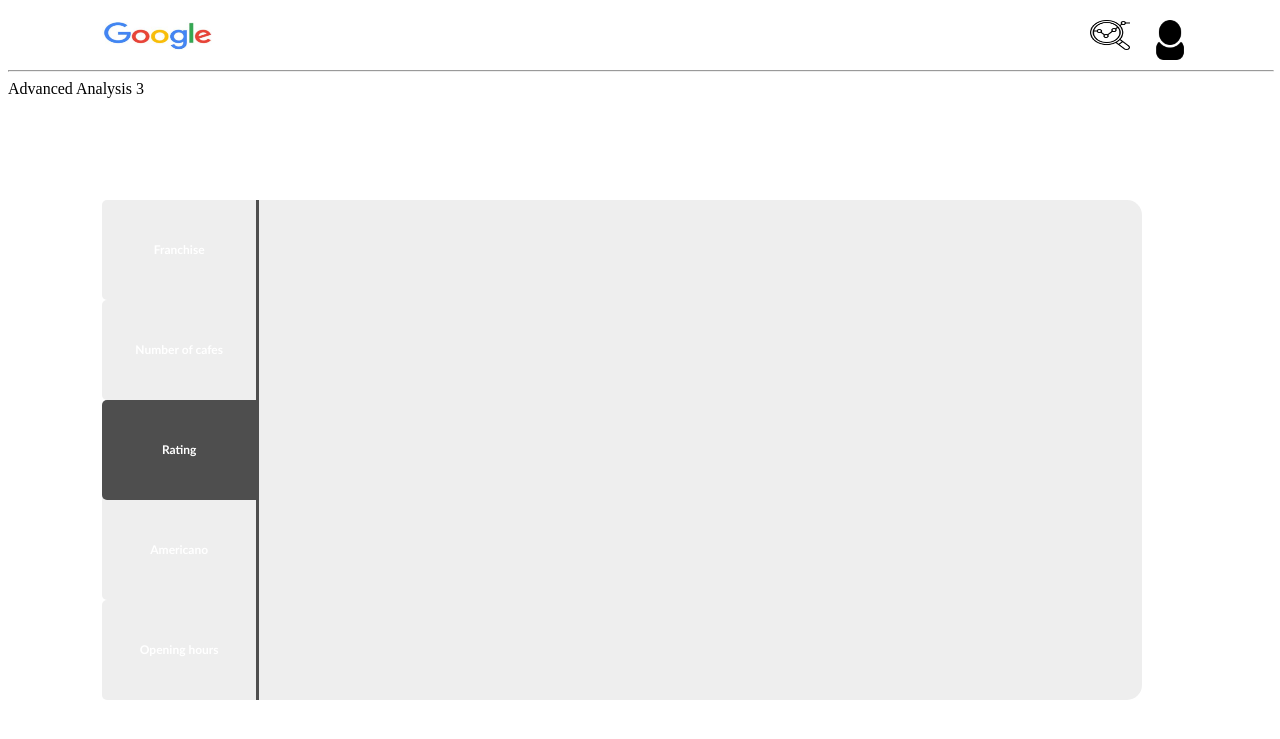
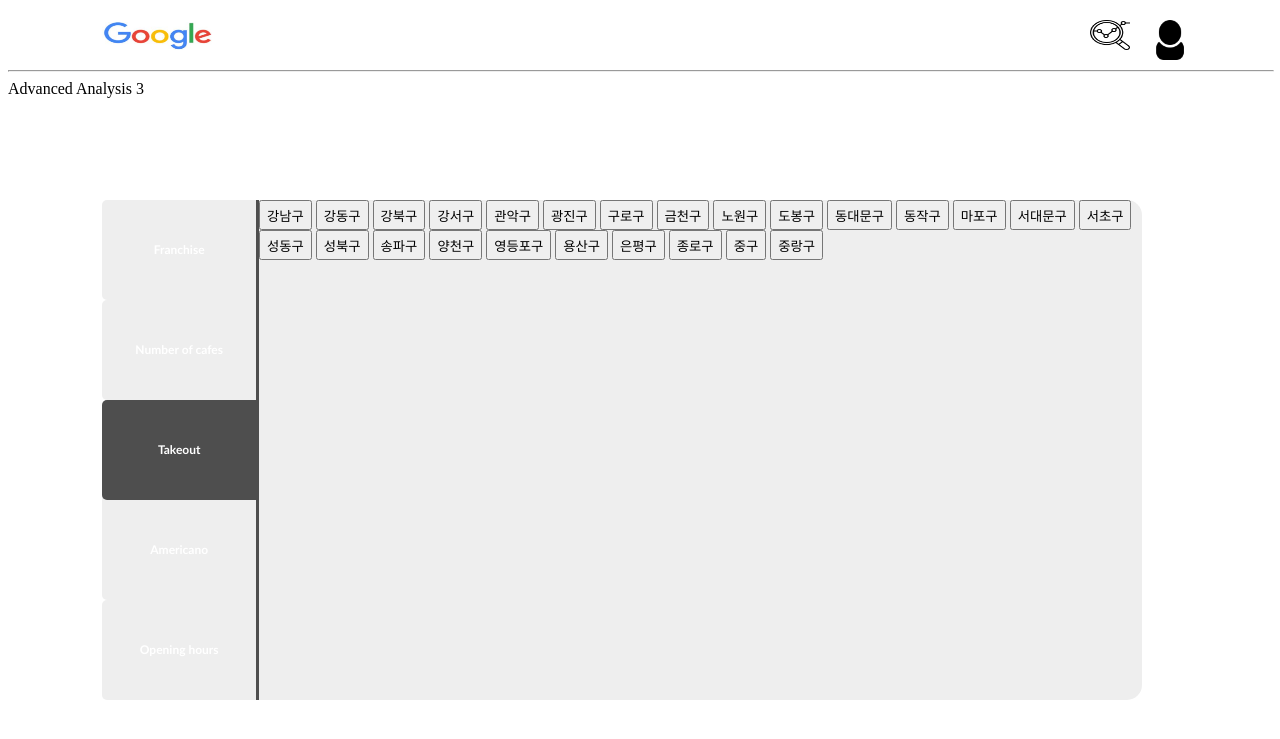
Before and after one commit to SinYeongJoo/BigDataApplication, a PHP site: page /Analysis_3.php in a window 1280 px wide. Shown: the top 739 px of the page. Run offline with PHP 8.4, Linux system fonts and the light colour scheme; tables that the repository leaves empty or names only in its code hold one stand-in row (values such as "Sample post").

Commit message:
201116_midnight

```diff
--- a/Analysis_1.php
+++ b/Analysis_1.php
@@ -121,7 +121,7 @@
     <ul>
         <li class="liNow"><a class="menuLink" href="Analysis_1.php">Franchise</a></li>
         <li><a class="menuLink" href="Analysis_2.php">Number of cafes</a></li>
-        <li><a class="menuLink" href="Analysis_3.php">Rating</a></li>
+        <li><a class="menuLink" href="Analysis_3.php">Takeout</a></li>
         <li><a class="menuLink" href="Analysis_4.php">Americano</a></li>
         <li><a class="menuLink" href="Analysis_5.php">Opening hours</a></li>
       </ul>
--- a/Analysis_2.php
+++ b/Analysis_2.php
@@ -112,7 +112,7 @@
     <ul>
         <li><a class="menuLink" href="Analysis_1.php">Franchise</a></li>
         <li class="liNow"><a class="menuLink" href="Analysis_2.php">Number of cafes</a></li>
-        <li><a class="menuLink" href="Analysis_3.php">Rating</a></li>
+        <li><a class="menuLink" href="Analysis_3.php">Takeout</a></li>
         <li><a class="menuLink" href="Analysis_4.php">Americano</a></li>
         <li><a class="menuLink" href="Analysis_5.php">Opening hours</a></li>
       </ul>
--- a/Analysis_3.php
+++ b/Analysis_3.php
@@ -1,15 +1,12 @@
 <?php
-$mysql_host='localhost';
-$mysql_user='root';
-$mysql_password='1234';
-$mysql_db='cafe';
 $mysql_port=3306;
-$conn = mysqli_connect($mysql_host, $mysql_user, $mysql_password, $mysql_db);
+$conn = mysqli_connect('localhost', 'root', '1234', 'cafe');
 mysqli_query($conn, "set session character_set_connection=utf8;");
 mysqli_query($conn, "set session character_set_results=utf8;");
 mysqli_query($conn, "set session character_set_client=utf8;");
 if(mysqli_connect_errno()){ echo "연결실패! ".mysqli_connect_error();}
 ?>
+
 <!DOCTYPE html>
 <html lang="ko">
   <head>
@@ -111,14 +108,14 @@
     <ul>
         <li><a class="menuLink" href="Analysis_1.php">Franchise</a></li>
         <li><a class="menuLink" href="Analysis_2.php">Number of cafes</a></li>
-        <li class="liNow"><a class="menuLink" href="Analysis_3.php">Rating</a></li>
+        <li class="liNow"><a class="menuLink" href="Analysis_3.php">Takeout</a></li>
         <li><a class="menuLink" href="Analysis_4.php">Americano</a></li>
         <li><a class="menuLink" href="Analysis_5.php">Opening hours</a></li>
       </ul>
     </nav>
     <div class="analysis_div">
 
-
+    <!-- 익명 별점순
     <?php
     $takeout_ = "select cafe_name,cafe_address,rating_sum/rating_num
     from cafe natural join area natural join rating
@@ -127,7 +124,87 @@
     while($result = mysqli_fetch_row($takeout)){
     echo $result[0],"  " ,$result[1],"  ",round($result[2],2),"<br>\n";
     }
-    ?>
+    ?> -->
+
+<form method = "POST" action = "Analysis_3.php">
+<input type = "submit" name = "gu0"  value="강남구"/>
+<input type = "submit" name = "gu1" value="강동구"/>
+<input type = "submit" name = "gu2"  value="강북구"/>
+<input type = "submit" name = "gu3" value="강서구"/>
+<input type = "submit" name = "gu4" value="관악구"/>
+
+<input type = "submit" name = "gu5"  value="광진구"/>
+<input type = "submit" name = "gu6" value="구로구"/>
+<input type = "submit" name = "gu7"  value="금천구"/>
+<input type = "submit" name = "gu8" value="노원구"/>
+<input type = "submit" name = "gu9"  value="도봉구"/>
+
+<input type = "submit" name = "gu10" value="동대문구"/>
+<input type = "submit" name = "gu11"  value="동작구"/>
+<input type = "submit" name = "gu12" value="마포구"/>
+<input type = "submit" name = "gu13"  value="서대문구"/>
+<input type = "submit" name = "gu14" value="서초구"/>
+
+<input type = "submit" name = "gu15"  value="성동구"/>
+<input type = "submit" name = "gu16" value="성북구"/>
+<input type = "submit" name = "gu17"  value="송파구"/>
+<input type = "submit" name = "gu18" value="양천구"/>
+<input type = "submit" name = "gu19"  value="영등포구"/>
+
+<input type = "submit" name = "gu20" value="용산구"/>
+<input type = "submit" name = "gu21"  value="은평구"/>
+<input type = "submit" name = "gu22" value="종로구"/>
+<input type = "submit" name = "gu23" value="중구"/>
+<input type = "submit" name = "gu24"  value="중랑구"/>
+
+</form>
+
+<?php
+function show($id) {
+$guArray = array("강남구","강동구","강북구","강서구","관악구","광진구","구로구",
+        "금천구","노원구","도봉구","동대문구","동작구","마포구","서대문구",
+        "서초구","성동구","성북구","송파구","양천구","영등포구","용산구",
+        "은평구","종로구","중구","중랑구");
+ $conn = mysqli_connect('localhost', 'root', '1234', 'cafe');
+ $cafedetail = "SELECT cafe_name,cafe_address,gu_name FROM cafe natural join area natural join gu
+ where takeout = 0 and gu_name = '$guArray[$id]'";
+ $cafedetailresult = mysqli_query($conn, $cafedetail);
+ while($cafedetaildata = mysqli_fetch_assoc($cafedetailresult)){
+   ?>
+<button>
+<?php
+echo $cafedetaildata['cafe_name'],"     ",$cafedetaildata['cafe_address']; }
+ }
+?>
+</button>
+
+<?php
+if(array_key_exists('gu0',$_POST)) show(0);
+else if(array_key_exists('gu1',$_POST)) show(1);
+else if(array_key_exists('gu2',$_POST)) show(2);
+else if(array_key_exists('gu3',$_POST)) show(3);
+else if(array_key_exists('gu4',$_POST)) show(4);
+else if(array_key_exists('gu5',$_POST)) show(5);
+else if(array_key_exists('gu6',$_POST)) show(6);
+else if(array_key_exists('gu7',$_POST)) show(7);
+else if(array_key_exists('gu8',$_POST)) show(8);
+else if(array_key_exists('gu9',$_POST)) show(9);
+else if(array_key_exists('gu10',$_POST)) show(10);
+else if(array_key_exists('gu11',$_POST)) show(11);
+else if(array_key_exists('gu12',$_POST)) show(12);
+else if(array_key_exists('gu13',$_POST)) show(13);
+else if(array_key_exists('gu14',$_POST)) show(14);
+else if(array_key_exists('gu15',$_POST)) show(15);
+else if(array_key_exists('gu16',$_POST)) show(16);
+else if(array_key_exists('gu17',$_POST)) show(17);
+else if(array_key_exists('gu18',$_POST)) show(18);
+else if(array_key_exists('gu19',$_POST)) show(19);
+else if(array_key_exists('gu20',$_POST)) show(20);
+else if(array_key_exists('gu21',$_POST)) show(21);
+else if(array_key_exists('gu22',$_POST)) show(22);
+else if(array_key_exists('gu23',$_POST)) show(23);
+else if(array_key_exists('gu24',$_POST)) show(24);
+?>
 
     </div>
   </body>
--- a/Analysis_4.php
+++ b/Analysis_4.php
@@ -122,7 +122,7 @@
       <ul>
         <li><a class="menuLink" href="Analysis_1.php">Franchise</a></li>
         <li><a class="menuLink" href="Analysis_2.php">Number of cafes</a></li>
-        <li><a class="menuLink" href="Analysis_3.php">Rating</a></li>
+        <li><a class="menuLink" href="Analysis_3.php">Takeout</a></li>
         <li class="liNow"><a class="menuLink" href="Analysis_4.php">Americano</a></li>
         <li><a class="menuLink" href="Analysis_5.php">Opening hours</a></li>
       </ul>
```
Also changed, not shown: Analysis_5.php (+15 -15 lines), MyPage.php (+35 -24 lines).
